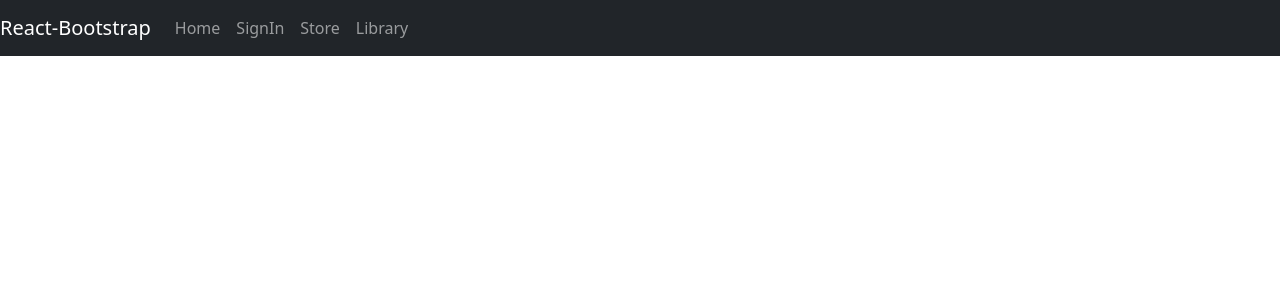
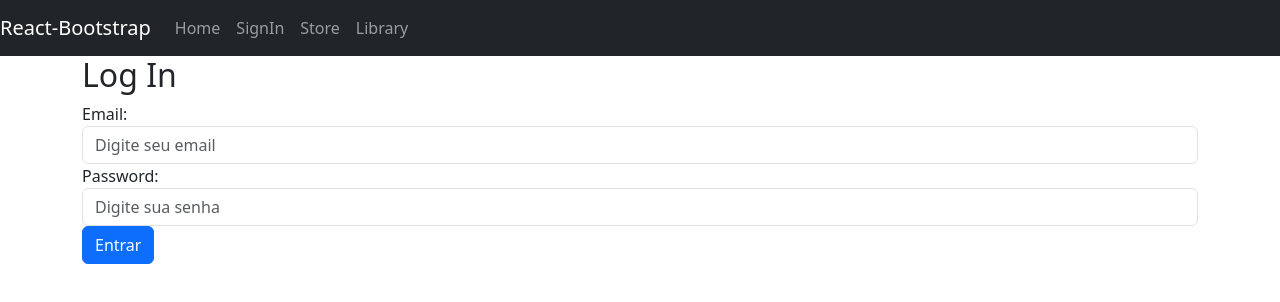
Before and after one commit to guilhermemonteiro15JS/project-Library, a React (Create React App) app: page /logIn in a window 1280 px wide. Shown: the top 302 px of the page. Built offline with nearby package versions, Linux system fonts and the light colour scheme.

Commit message:
Include the LogIn method

```diff
--- a/src/App.js
+++ b/src/App.js
@@ -1,12 +1,13 @@
 import React from 'react';
 import { BrowserRouter, Router, Route, Routes, Link } from 'react-router-dom';
 import Home from './Home';
-import SignIn from './SignIn';
+import SignIn from './LogIn';
 import Library from './Library';
 import Store from './Store';
 import 'bootstrap/dist/css/bootstrap.min.css';
 
 import { Container, Row, Col, Navbar, Nav } from "react-bootstrap";
+import LogIn from './LogIn';
 
 const App = () => {
   return (
@@ -17,7 +18,7 @@ const App = () => {
         <Navbar.Collapse id="responsive-navbar-nav">
           <Nav className="mr-auto">
             <Nav.Link href="/home">Home</Nav.Link>
-            <Nav.Link href="/signIn">SignIn</Nav.Link>
+            <Nav.Link href="/logIn">SignIn</Nav.Link>
             <Nav.Link href="/store">Store</Nav.Link>
             <Nav.Link href="/library">Library</Nav.Link>
           </Nav>
@@ -29,7 +30,7 @@ const App = () => {
           <Routes>
           <Route path="/home" element={<Home/>}/>
           <Route path="/library" element={<Library/>}/>
-          <Route path="/signIn" element={<SignIn/>}/>
+          <Route path="/logIn" element={<LogIn/>}/>
           <Route path="/store" element={<Store/>}/>
           </Routes>
           </Col>
--- /dev/null
+++ b/src/LogIn.js
@@ -0,0 +1,47 @@
+import React, { useState } from 'react';
+
+const LogIn = () => {
+  const [email, setEmail] = useState('');
+  const [password, setPassword] = useState('');
+
+  const handleLogin = (e) => {
+    e.preventDefault();
+    console.log('Email:', email);
+    console.log('Password:', password);
+  };
+
+  return (
+    <div>
+      <h2>Log In </h2>
+      <form onSubmit={handleLogin}>
+        <div className="form-group">
+          <label>Email:</label>
+          <input
+            type="email"
+            className="form-control"
+            placeholder="Digite seu email"
+            value={email}
+            onChange={(e) => setEmail(e.target.value)}
+            required
+          />
+        </div>
+        <div className="form-group">
+          <label>Password:</label>
+          <input
+            type="password"
+            className="form-control"
+            placeholder="Digite sua senha"
+            value={password}
+            onChange={(e) => setPassword(e.target.value)}
+            required
+          />
+        </div>
+        <button type="submit" className="btn btn-primary">
+          Entrar
+        </button>
+      </form>
+    </div>
+  );
+};
+
+export default LogIn;
--- a/src/SignIn.js
+++ /dev/null
@@ -1,7 +0,0 @@
-import React from 'react';
-
-const SignIn = () => {
-  return <div>Sign In Page</div>;
-};
-
-export default SignIn;
```
